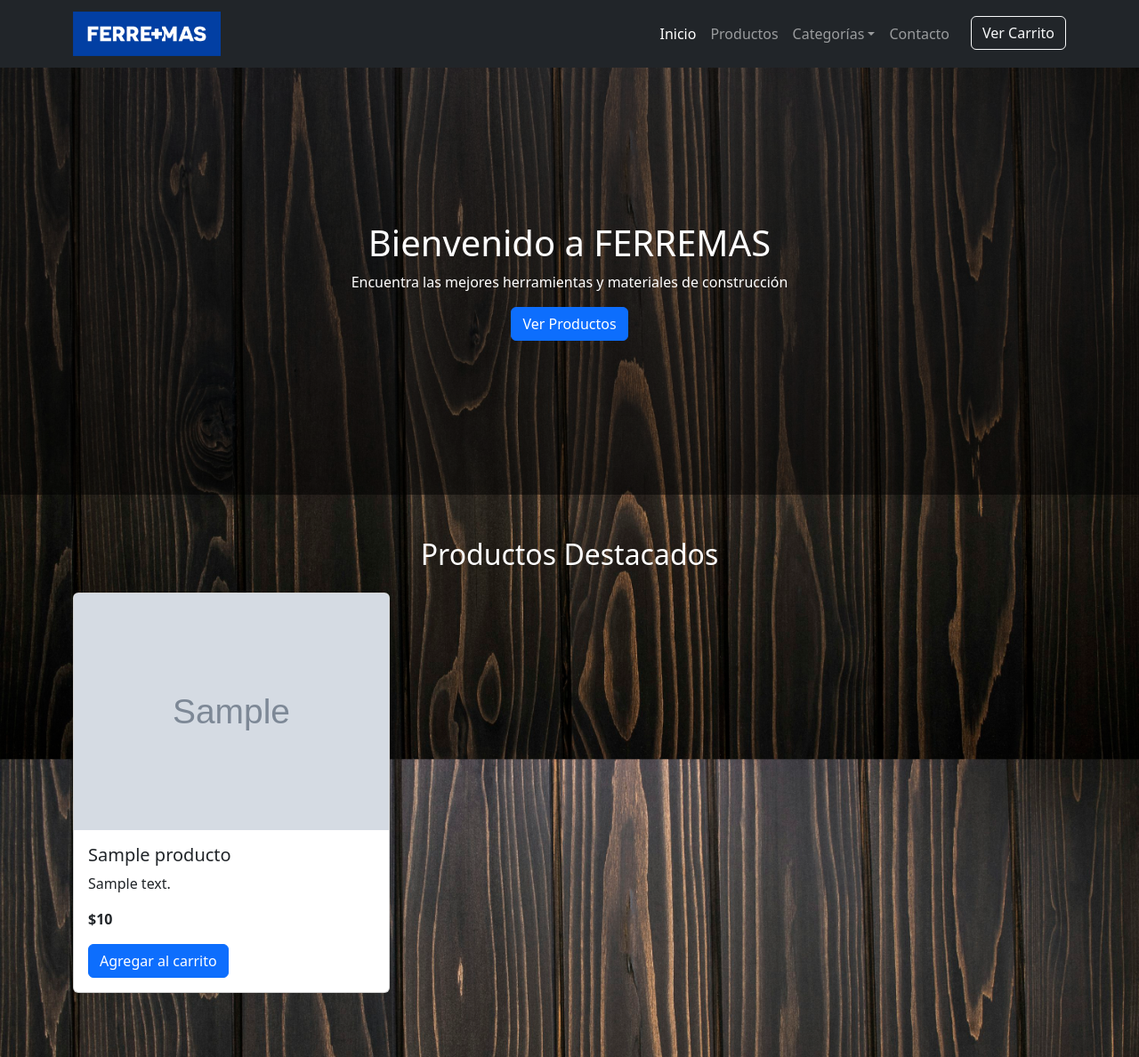
After one commit to elmati007/ferremas, a Flask app: template backend/templates/home.html in a window 1280 px wide. The commit adds this page. Shown: the whole page at 89% size. Run offline with Flask 3, Linux system fonts and the light colour scheme; the template is opened without the code that fills it: most values are stand-ins (such as "Sample title", 1, 10 or a date in 2020); grey boxes marked "Sample" are stand-in pictures; some libraries are stand-ins or nearby versions.

Commit message:
Agregado AJAX para carrito, ajustes en app.py y home.html

```diff
--- /dev/null
+++ b/backend/app.py
@@ -0,0 +1,110 @@
+from flask import Flask, render_template, request, redirect, url_for, session, jsonify
+import sqlite3
+import os
+
+app = Flask(__name__,
+            static_folder='static',
+            template_folder='templates')
+app.secret_key = os.urandom(24)  # Genera una clave secreta para manejar las sesiones
+app.config['UPLOAD_FOLDER'] = os.path.join('backend', 'static', 'img')  # Carpeta para almacenar imágenes subidas
+app.config['ALLOWED_EXTENSIONS'] = {'png', 'jpg', 'jpeg', 'gif'}  # Extensiones permitidas para imágenes
+
+# Función para verificar que el archivo sea de tipo imagen
+def allowed_file(filename):
+    return '.' in filename and filename.rsplit('.', 1)[1].lower() in app.config['ALLOWED_EXTENSIONS']
+
+# Ruta principal - Página del cliente
+@app.route('/')
+def home():
+    conn = sqlite3.connect('backend/database.db')
+    conn.row_factory = sqlite3.Row
+    cursor = conn.cursor()
+    cursor.execute("SELECT id, nombre, descripcion, precio, imagen FROM productos")
+    productos = cursor.fetchall()
+    conn.close()
+    return render_template('home.html', productos=productos)
+
+# Ruta del administrador
+@app.route('/admin', methods=['GET', 'POST'])
+def admin():
+    if request.method == 'POST':
+        nombre = request.form['nombre']
+        descripcion = request.form['descripcion']
+        precio = request.form['precio']
+        imagen = request.files['imagen']
+
+        if imagen and allowed_file(imagen.filename):
+            imagen_filename = os.urandom(24).hex() + os.path.splitext(imagen.filename)[1]
+            imagen.save(os.path.join(app.config['UPLOAD_FOLDER'], imagen_filename))
+        else:
+            imagen_filename = None
+
+        conn = sqlite3.connect('backend/database.db')
+        cursor = conn.cursor()
+        cursor.execute("INSERT INTO productos (nombre, descripcion, precio, imagen) VALUES (?, ?, ?, ?)",
+                       (nombre, descripcion, precio, imagen_filename))
+        conn.commit()
+        conn.close()
+        return redirect(url_for('admin'))
+
+    conn = sqlite3.connect('backend/database.db')
+    conn.row_factory = sqlite3.Row
+    cursor = conn.cursor()
+    cursor.execute("SELECT id, nombre, descripcion, precio, imagen FROM productos")
+    productos = cursor.fetchall()
+    conn.close()
+    return render_template('admin.html', productos=productos)
+
+# Eliminar producto
+@app.route('/eliminar/<int:id>', methods=['POST'])
+def eliminar_producto(id):
+    conn = sqlite3.connect('backend/database.db')
+    cursor = conn.cursor()
+    cursor.execute('DELETE FROM productos WHERE id = ?', (id,))
+    conn.commit()
+    conn.close()
+    return redirect('/admin')
+
+# Agregar producto al carrito (AJAX-compatible)
+@app.route('/agregar-al-carrito/<int:id>', methods=['POST'])
+def agregar_al_carrito(id):
+    conn = sqlite3.connect('backend/database.db')
+    cursor = conn.cursor()
+    cursor.execute("SELECT nombre, descripcion, precio, imagen FROM productos WHERE id = ?", (id,))
+    producto = cursor.fetchone()
+    conn.close()
+
+    if not producto:
+        return jsonify({'error': 'Producto no encontrado'}), 404
+
+    if 'carrito' not in session:
+        session['carrito'] = []
+
+    session['carrito'].append({
+        'nombre': producto[0],
+        'descripcion': producto[1],
+        'precio': producto[2],
+        'imagen': producto[3]
+    })
+
+    session.modified = True
+    return jsonify({'message': 'Producto agregado al carrito'}), 200
+
+# Ver carrito
+@app.route('/carrito')
+def carrito():
+    carrito = session.get('carrito', [])
+    total = sum(item['precio'] for item in carrito)
+    return render_template('carrito.html', carrito=carrito, total=total)
+
+# Eliminar producto del carrito
+@app.route('/eliminar_del_carrito/<int:index>', methods=['POST'])
+def eliminar_del_carrito(index):
+    carrito = session.get('carrito', [])
+    if len(carrito) > index:
+        del carrito[index]
+    session.modified = True
+    return redirect(url_for('carrito'))
+
+if __name__ == '__main__':
+    app.run(debug=True)
--- a/styles.css
+++ b/backend/static/css/styles.css
@@ -11,7 +11,7 @@ body {
     align-items: center;
     justify-content: center;
     text-align: center;
-    color: white;
+    color: rgb(0, 0, 0);
 }
 
 .navbar {
@@ -29,6 +29,6 @@ body {
 }
 
 section h2 {
-    color: white;
+    color: rgb(0, 0, 0);
     text-align: center;
 }
--- /dev/null
+++ b/backend/templates/home.html
@@ -0,0 +1,115 @@
+<!DOCTYPE html>
+<html lang="es">
+<head>
+    <meta charset="UTF-8">
+    <meta name="viewport" content="width=device-width, initial-scale=1.0">
+    <title>FERREMAS - Inicio</title>
+    <link rel="stylesheet" href="{{ url_for('static', filename='css/styles.css') }}">
+    <link href="https://cdn.jsdelivr.net/npm/bootstrap@5.3.0/dist/css/bootstrap.min.css" rel="stylesheet">
+    <script src="https://cdn.jsdelivr.net/npm/bootstrap@5.3.0/dist/js/bootstrap.bundle.min.js" defer></script>
+    <script src="https://cdn.jsdelivr.net/npm/sweetalert2@11"></script>
+</head>
+<body>
+    <nav class="navbar navbar-expand-lg navbar-dark bg-dark">
+        <div class="container">
+            <a class="navbar-brand" href="#">
+                <img src="{{ url_for('static', filename='img/logo.jpg') }}" alt="Logo de FERREMAS" class="img-fluid" style="max-height: 50px;">
+            </a>
+            <button class="navbar-toggler" type="button" data-bs-toggle="collapse" data-bs-target="#navbarNav">
+                <span class="navbar-toggler-icon"></span>
+            </button>
+            <div class="collapse navbar-collapse" id="navbarNav">
+                <ul class="navbar-nav ms-auto">
+                    <li class="nav-item"><a class="nav-link active" href="#">Inicio</a></li>
+                    <li class="nav-item"><a class="nav-link" href="#">Productos</a></li>
+                    <li class="nav-item dropdown">
+                        <a class="nav-link dropdown-toggle" href="#" id="navbarDropdown" role="button" data-bs-toggle="dropdown" aria-expanded="false">Categorías</a>
+                        <ul class="dropdown-menu" aria-labelledby="navbarDropdown">
+                            <li><a class="dropdown-item" href="#">Herramientas</a></li>
+                            <li><a class="dropdown-item" href="#">Materiales de Construcción</a></li>
+                            <li><a class="dropdown-item" href="#">Pinturas</a></li>
+                            <li><a class="dropdown-item" href="#">Accesorios de Seguridad</a></li>
+                        </ul>
+                    </li>
+                    <li class="nav-item"><a class="nav-link" href="#">Contacto</a></li>
+                    <li class="nav-item">
+                        <a class="btn btn-outline-light ms-3" href="{{ url_for('carrito') }}">Ver Carrito</a>
+                    </li>
+                </ul>
+            </div>
+        </div>
+    </nav>
+
+    <header class="hero">
+        <div class="container text-center text-white">
+            <h1>Bienvenido a FERREMAS</h1>
+            <p>Encuentra las mejores herramientas y materiales de construcción</p>
+            <a href="#" class="btn btn-primary">Ver Productos</a>
+        </div>
+    </header>
+
+    <section class="container my-5">
+        <h2 class="text-center text-white mb-4">Productos Destacados</h2>
+        <div class="row">
+            {% for producto in productos %}
+            <div class="col-md-4 mb-4">
+                <div class="card">
+                    <img src="{{ url_for('static', filename='img/' + producto['imagen']) }}" class="card-img-top" alt="{{ producto['nombre'] }}">
+                    <div class="card-body">
+                        <h5 class="card-title">{{ producto['nombre'] }}</h5>
+                        <p class="card-text">{{ producto['descripcion'] }}</p>
+                        <p class="card-text fw-bold">${{ producto['precio'] }}</p>
+                        <button class="btn btn-primary agregar-carrito" data-id="{{ producto['id'] }}">Agregar al carrito</button>
+                    </div>
+                </div>
+            </div>
+            {% endfor %}
+        </div>
+    </section>
+
+    <script>
+        document.addEventListener('DOMContentLoaded', function () {
+            const botones = document.querySelectorAll('.agregar-carrito');
+
+            botones.forEach(boton => {
+                boton.addEventListener('click', function () {
+                    const idProducto = this.getAttribute('data-id');
+
+                    fetch(`/agregar-al-carrito/${idProducto}`, {
+                        method: 'POST',
+                        headers: {
+                            'Content-Type': 'application/json',
+                        }
+                    })
+                    .then(response => {
+                        if (response.ok) {
+                            Swal.fire({
+                                toast: true,
+                                position: 'top-end',
+                                icon: 'success',
+                                title: 'Agregado al carrito',
+                                showConfirmButton: false,
+                                timer: 1500
+                            });
+                        } else {
+                            Swal.fire({
+                                icon: 'error',
+                                title: 'Error',
+                                text: 'No se pudo agregar al carrito'
+                            });
+                        }
+                    })
+                    .catch(error => {
+                        console.error('Error:', error);
+                        Swal.fire({
+                            icon: 'error',
+                            title: 'Error',
+                            text: 'Ocurrió un error inesperado'
+                        });
+                    });
+                });
+            });
+        });
+    </script>
+</body>
+</html>
```
Also changed, not shown: backend/init_db.py (added, +29 -0 lines), backend/templates/admin.html (added, +31 -0 lines), backend/templates/carrito.html (added, +84 -0 lines), index.html (deleted, +0 -96 lines), backend/database.db (added), backend/static/img/2154ef00a1a38b83c397b7e0113948e497854656ccc3d832.jpg (added), backend/static/img/22e510b5daa2ce93caf3675a1da0275eb098bc051f1b51d4.jpg (added), backend/static/img/45b093a2bbebc83d8e1eca440e63c65bb0119a245018ecc2.jpg (added), backend/static/img/57e53718c34d5e0fef46767c9027fa25264ea55be0b9c5a0.jpg (added), backend/static/img/caja_tornillos.jpg (renamed from img/caja_tornillos.jpg), backend/static/img/eb0d0b8627b938f72d52f75b0e56a4e621cc4bc4b7a38dd5.jpg (added), backend/static/img/f552745f3f2e3445edc1696ae348db3534e515da55c7256b.jpg (added), backend/static/img/fondo_madera.jpg (renamed from img/fondo_madera.jpg), backend/static/img/logo.jpg (renamed from img/logo.jpg), 3 more files.
